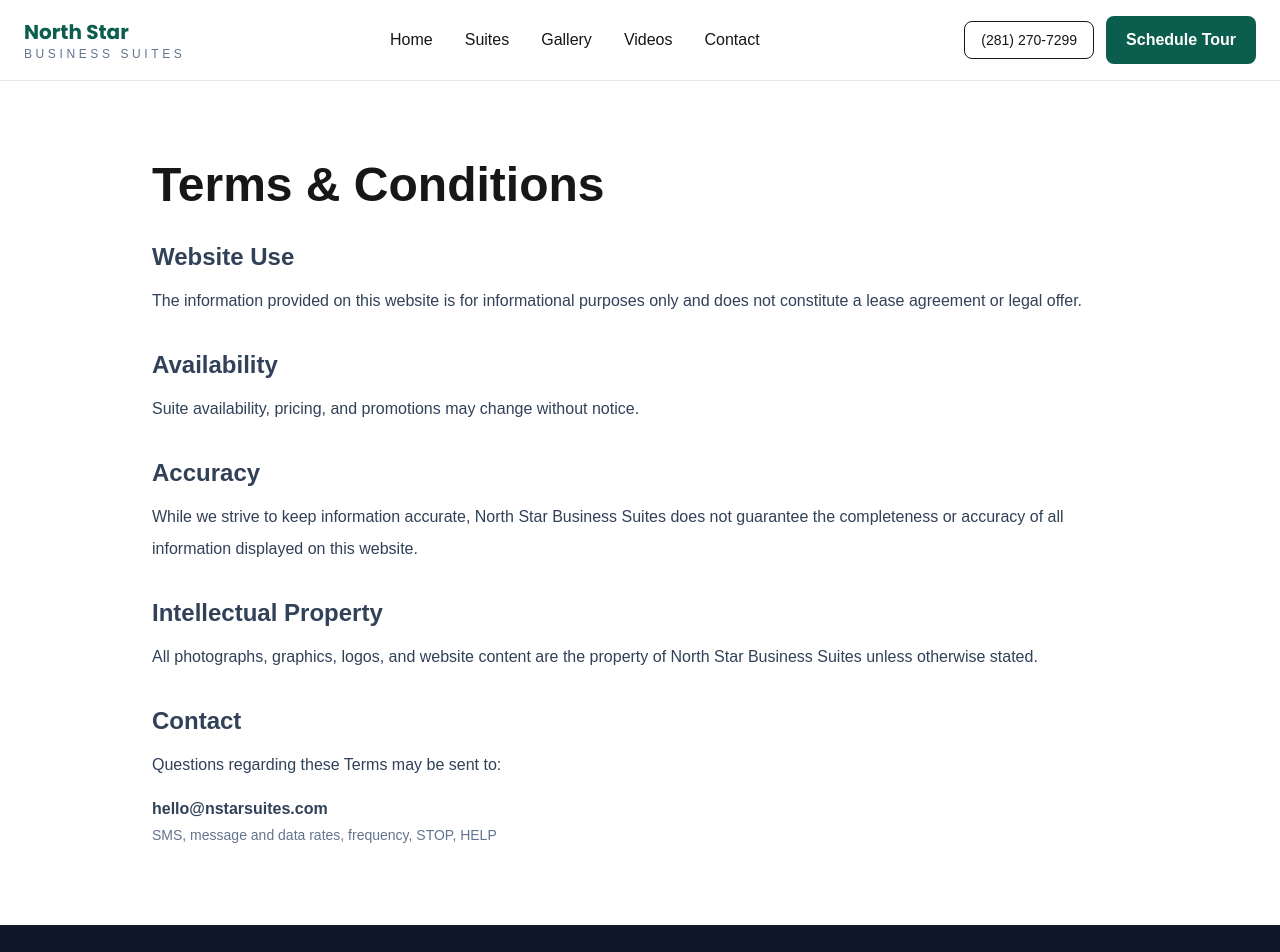
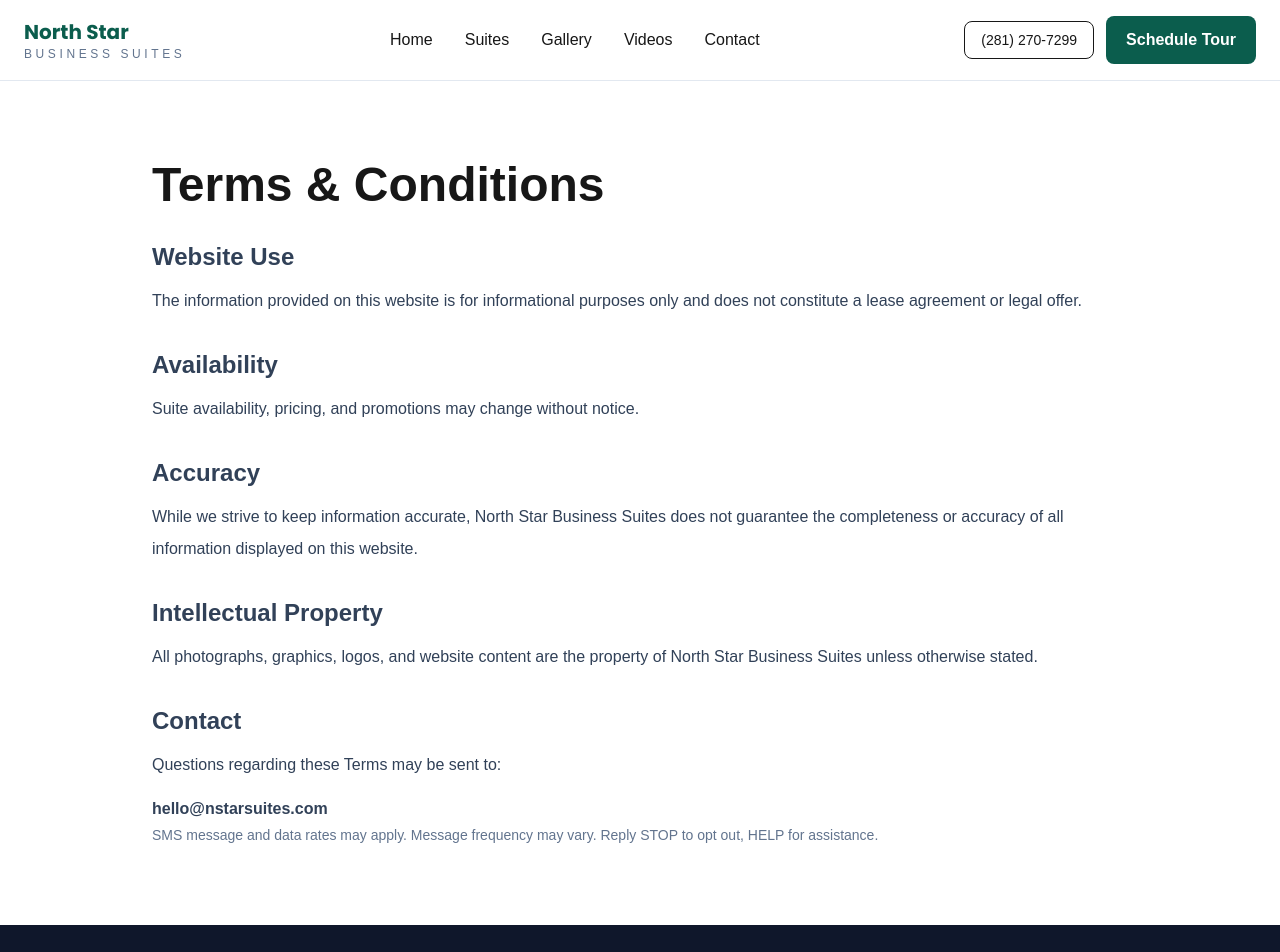
Before and after one commit to kaasif311/nstarsuites-web, a Next.js app: page /terms in a window 1280 px wide. Shown: the top 952 px of the page. Built offline with nearby package versions, Linux system fonts and the light colour scheme.

Commit message:
Update terms-page

```diff
--- a/app/terms/page.tsx
+++ b/app/terms/page.tsx
@@ -66,7 +66,7 @@ export default function TermsPage() {
             hello@nstarsuites.com
           </p>
           <p className="text-sm text-slate-500">
-            SMS, message and data rates, frequency, STOP, HELP
+            SMS message and data rates may apply. Message frequency may vary. Reply STOP to opt out, HELP for assistance.
           </p>
         </section>
 
```
